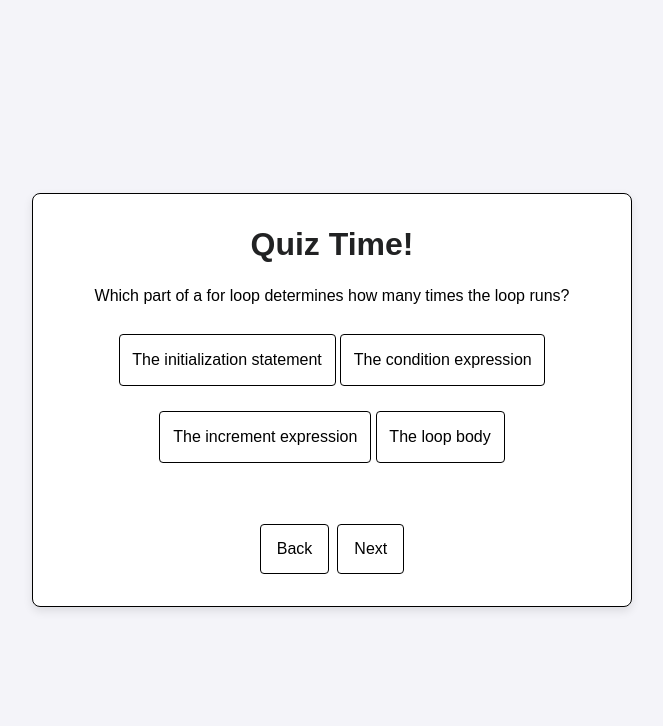
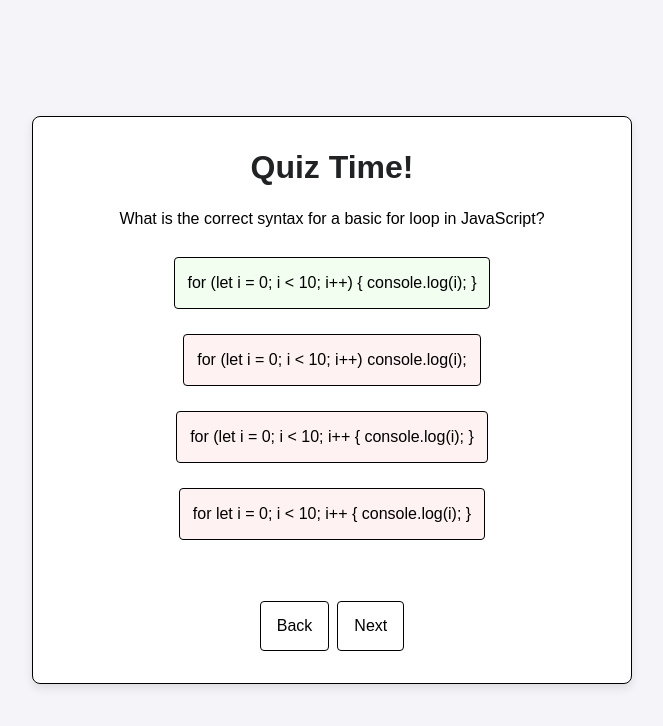
Before and after one commit to Akin-Genc0/Loopily, a plain HTML site: page index.html in a window 1280 px wide. Both pictures are taken after a click on the item "for (let i = 0; i < 10; i++) { console.log(i); }". Shown: the whole page, without its empty margins (308-971 px from the left). Drawn offline with Linux system fonts and the light colour scheme.

Commit message:
Highlight correct and incorrect answers on click

```diff
--- a/quize.js
+++ b/quize.js
@@ -72,26 +72,33 @@ const para = document.createElement("p");
 
 
 
-//working on this fucntion not completed yet
-function wor(oo){
 
-  for(let k = 0; k < list.length; k++){
+function wor(){
+
+  for(let i = 0; i < questions.length; i++){
+    if(count === i){
+    const c = questions[i].choices
+
+    for(let j = 0; j < list.length; j++){
+
+    if(j === questions[i].correctAnswer ){
+      list[j].style.backgroundColor = "#f2fff0"
 
 
-    if(k === questions[k].correctAnswer ){
-      score++
-      alert("correct " + score)
-      list[k].style.color = "green"
+    } else if(j !== questions[i].correctAnswer){
+       list[j].style.backgroundColor = "#fff2f2"
 
-    } else if(k !== questions[k].correctAnswer){
-       list[k].style.color = "red"
+    }
+
+    }
+      }
+        }
+          }
 
 
-    }
-  }
 
 
-}
+
 
 function dis(obj){
 
@@ -102,7 +109,7 @@ function dis(obj){
      if(count === i){
        const q = questions[i].question
        co.textContent = q
-     } // return the res if its ot equal to it
+     }
    }
 }
 
@@ -110,6 +117,8 @@ function dis(obj){
 //how to them in a list so whey can be selected
 function op(obj){
 
+
+  let clickable = true;
     l.style.display = "flex";
     l.style.justifyContent  = "center"
 
@@ -120,32 +129,20 @@ function op(obj){
 
       for(let j = 0; j < list.length; j++){
       list[j].textContent = c[j]
-      list[j].style.color = "black";
-
+      list[j].style.backgroundColor = "#ffff";
       list[j].onclick = function() {
 
+        if (!clickable) return; // stops the function if not clickable
 
-
-
-
-          count++;
-          dis();
-          op();
-
-
-
-          if (count < questions.length) {
-
-          } else {
-
-            co.style.display = "none";
-            l.style.display = "none";
-            btn.style.display = "none";
-            btn1.style.display = "none";
-            btn2.style.display = "inline-block";
-            res();
-          }
-
+        clickable = false;
+        wor();
+        if(j === questions[i].correctAnswer ){
+          score++
+          console.log(score)
+        } else if(j !== questions[i].correctAnswer){
+            wrong++
+          console.log(wrong)
+        }
 
         }
 
@@ -155,8 +152,8 @@ function op(obj){
 
      }
     }
-//list[j].style.backgroundColor = "#fff2f2"
-//list[j].style.backgroundColor = "#f2fff0"
+
+
 
     function res(){
 
@@ -188,6 +185,11 @@ function op(obj){
 
    btn2.style.display = "none"
 
+
+
+   btn.onclick = function() {
+    clickable = true;
+  }
 // Adding a click event listener
 btn.addEventListener('click', function() {
      count++
@@ -195,6 +197,7 @@ btn.addEventListener('click', function() {
 
      dis(questions)
      op(questions)
+
      if(count > questions.length -1){
       co.style.display = "none"
       l.style.display = "none"
@@ -210,6 +213,7 @@ btn1.addEventListener('click', function() {
 
   dis(questions)
   op(questions)
+
 
 
   if(count < 0){
```
Also changed, not shown: style.css (line endings or trailing spaces).
